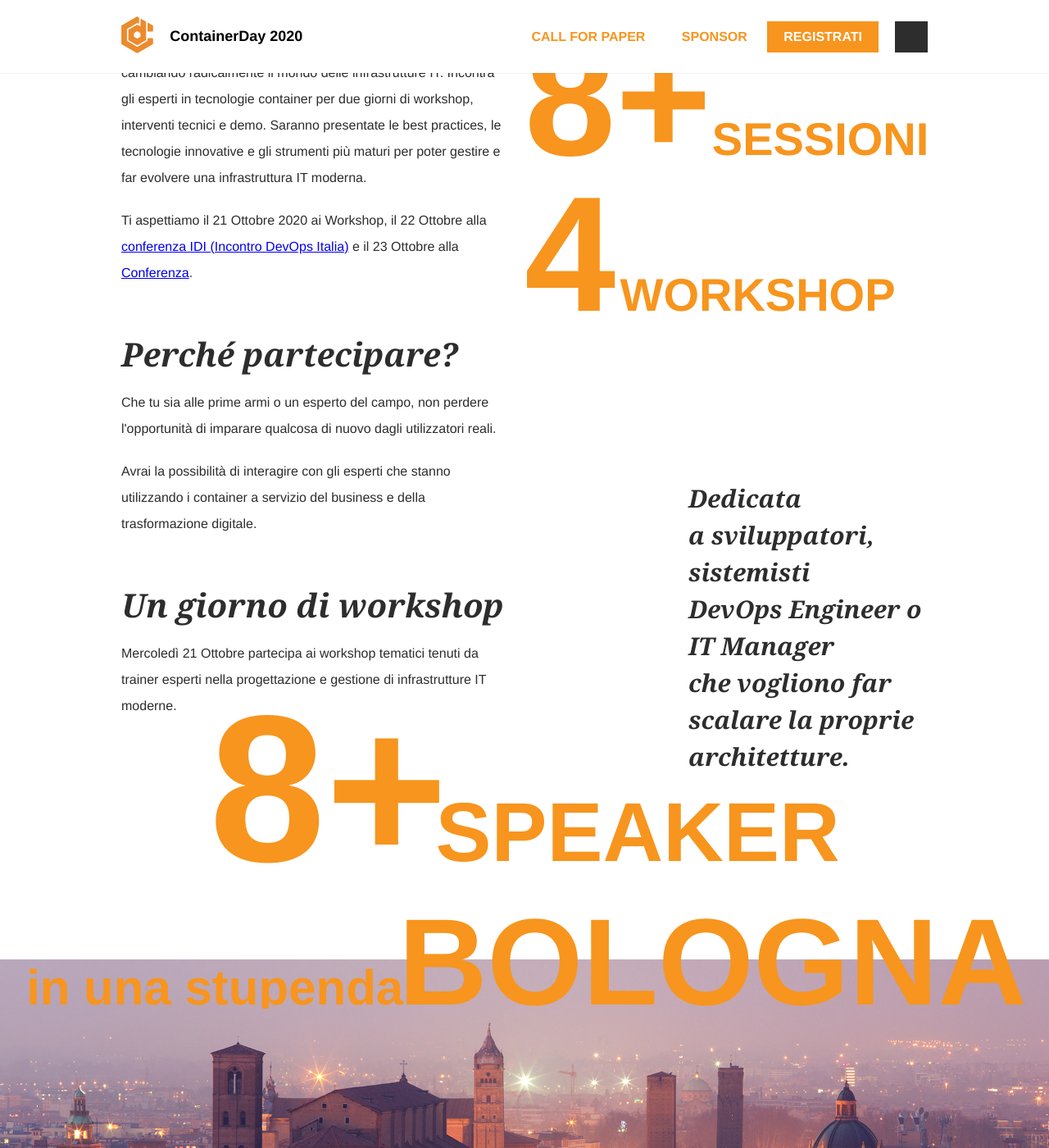
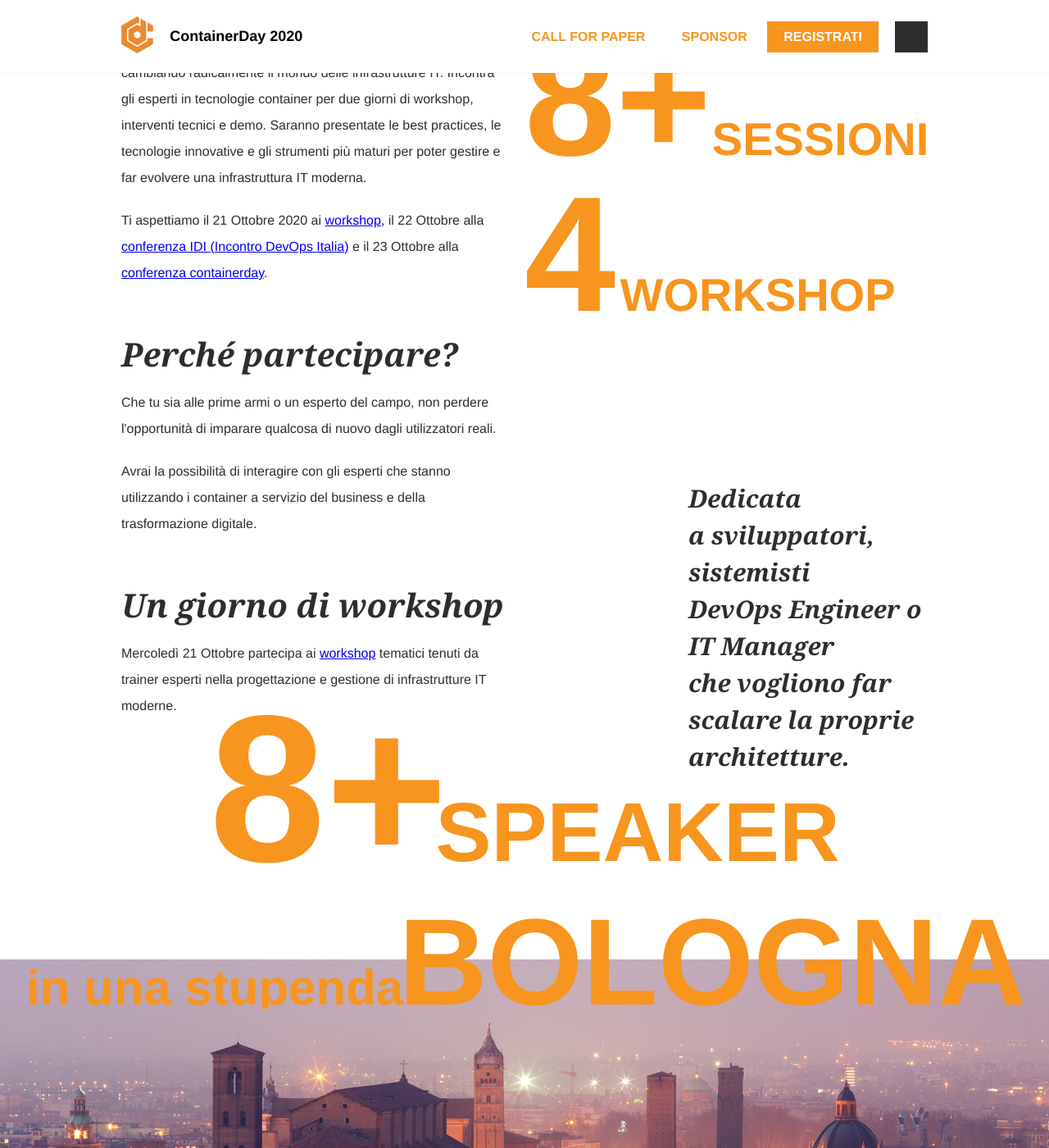
Before and after one commit to GrUSP/2020.containerday.it, a Jekyll site: the page built from index.html, in a window 1280 px wide and 1400 px high, scrolled down 935 px. Shown: the whole window at 82% size. Built offline with Jekyll 4.4.1, drawn with Linux system fonts in a browser that asks for light colours; some web fonts are replaced; comment, search, counter and statistics services are not loaded.

Commit message:
add link to ws

```diff
--- a/_includes/index/conf-infos.html
+++ b/_includes/index/conf-infos.html
@@ -8,8 +8,8 @@
         Docker, Kubernetes e le tecnologie di virtualizzazione stanno cambiando radicalmente il mondo delle infrastrutture IT. Incontra gli esperti in tecnologie container per due giorni di workshop, interventi tecnici e demo. Saranno presentate le best practices, le tecnologie innovative e gli strumenti più maturi per poter gestire e far evolvere una infrastruttura IT moderna.
       </p>
       <p class="conf-infos__text">
-        Ti aspettiamo il 21 Ottobre 2020 ai Workshop, il 22 Ottobre alla <a href="https://incontrodevops.it">conferenza IDI (Incontro DevOps Italia)</a>
-        e il 23 Ottobre alla <a href="https://containerday-2019.eventbrite.com/">Conferenza</a>.
+        Ti aspettiamo il 21 Ottobre 2020 ai <a href="https://2020.incontrodevops.it/workshop.html">workshop</a>, il 22 Ottobre alla <a href="https://incontrodevops.it">conferenza IDI (Incontro DevOps Italia)</a>
+        e il 23 Ottobre alla <a href="https://containerday-2019.eventbrite.com/">conferenza containerday</a>.
       </p>
 
       <h4 class="conf-infos__title">
@@ -27,7 +27,7 @@
         Un giorno di workshop
       </h4>
       <p class="conf-infos__text">
-        Mercoledì 21 Ottobre partecipa ai workshop tematici tenuti da trainer esperti nella progettazione
+        Mercoledì 21 Ottobre partecipa ai <a href="https://2020.incontrodevops.it/workshop.html">workshop</a> tematici tenuti da trainer esperti nella progettazione
         e gestione di infrastrutture IT moderne.
       </p>
 
```
